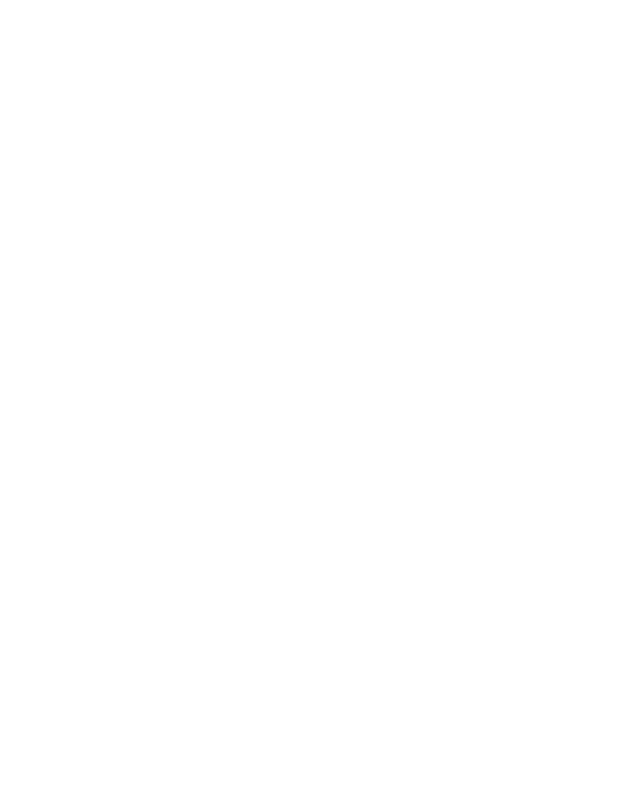
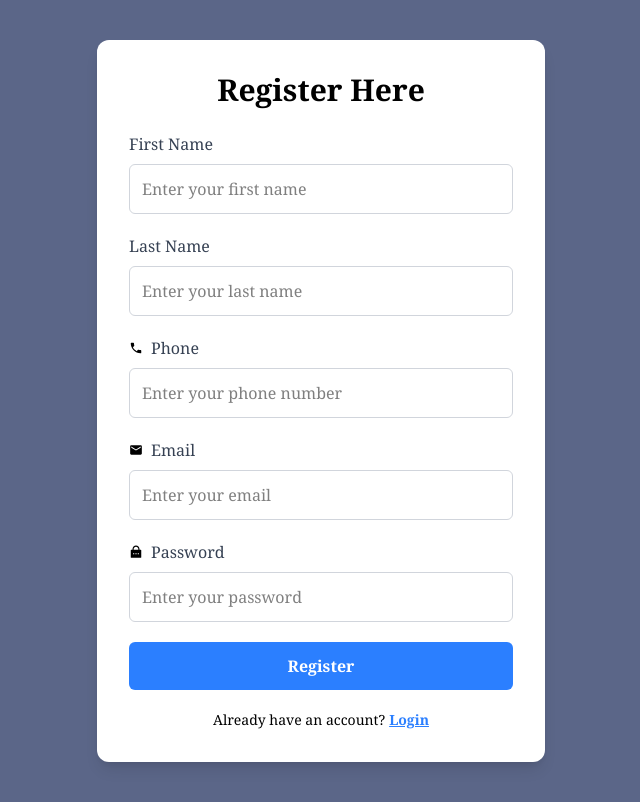
Before and after one commit to Aashishh05/Student-Management-System, a React app in the folder Frontend/: page /RegisterForm in a window 1280 px wide. Before the commit this address had no page. Shown: the whole page, without its empty margins (319-959 px from the left). Built offline with nearby package versions, Linux system fonts and the light colour scheme; the HTML template or start-up script is replaced by a standard one.

Commit message:
login and registration page created

```diff
--- a/Frontend/src/app.jsx
+++ b/Frontend/src/app.jsx
@@ -10,6 +10,8 @@
 import Courses from './pages/Courses'
 import StudentDetails from './pages/StudentDetails'
 import TeacherDetails from './pages/TeacherDetails'
+import LoginForm from './pages/LoginForm'
+import RegisterForm from './pages/RegisterForm'
 const App = () => {
   return (
     <div>
@@ -29,6 +31,8 @@
         <Route path='/CoursesForm/:id' element={<CoursesForm />} />
         <Route path='/StudentDetails/:id' element={<StudentDetails />} />
         <Route path='/TeacherDetails/:id' element={<TeacherDetails />} />
+        <Route path='/LoginForm' element={<LoginForm/>} />
+        <Route path='/RegisterForm' element={<RegisterForm />} />
       </Routes>
     </div>
   )
--- /dev/null
+++ b/Frontend/src/pages/LoginForm.jsx
@@ -0,0 +1,101 @@
+import React, { useState } from "react";
+import { MdEmail } from "react-icons/md";
+import { RiLockPasswordFill } from "react-icons/ri";
+import { useNavigate } from "react-router-dom";
+
+const LoginForm = () => {
+  const nav = useNavigate();
+
+  const [formData, setFormData] = useState({
+    email: "",
+    password: "",
+  });
+
+  const handleChange = (e) => {
+    setFormData({
+      ...formData,
+      [e.target.name]: e.target.value,
+    });
+  };
+
+  const handleSubmit = (e) => {
+    e.preventDefault();
+
+    console.log(formData);
+  };
+
+  return (
+    <div className="min-h-screen flex items-center justify-center bg-blue-950/70">
+      <div className="bg-white p-8 rounded-xl shadow-lg w-full max-w-sm">
+        <h1 className="text-3xl font-serif font-bold text-center mb-6">
+          Login
+        </h1>
+
+        <form onSubmit={handleSubmit} className="space-y-5">
+          <div>
+            <label className="flex items-center gap-2 mb-2 font-serif font-medium text-gray-700">
+              <MdEmail className="text-sm text-black" />
+              Email
+            </label>
+
+            <input
+              type="email"
+              name="email"
+              value={formData.email}
+              onChange={handleChange}
+              placeholder="Enter your email"
+              required
+              className="w-full border font-serif border-gray-300 p-3 rounded-md outline-none focus:ring-1 focus:ring-blue-300"
+            />
+          </div>
+
+          <div>
+            <label className="flex items-center gap-2 mb-2 font-serif font-medium text-gray-700">
+              <RiLockPasswordFill className="text-sm text-black" />
+              Password
+            </label>
+
+            <input
+              type="password"
+              name="password"
+              value={formData.password}
+              onChange={handleChange}
+              placeholder="Enter your password"
+              required
+              className="w-full border font-serif border-gray-300 p-3 rounded-md outline-none focus:ring-1 focus:ring-blue-300"
+            />
+          </div>
+
+          <div className="flex items-center justify-between text-sm font-serif">
+            <div className="flex items-center gap-2">
+              <input type="checkbox" />
+              <span>Remember Me</span>
+            </div>
+
+            <h1 className="underline cursor-pointer text-blue-500">
+              Forgot Password?
+            </h1>
+          </div>
+          <button
+            type="submit"
+            className="w-full bg-blue-500 hover:bg-blue-600 text-white p-3 font-serif rounded-md transition duration-300 font-semibold cursor-pointer"
+          >
+            Login
+          </button>
+
+          <p className="font-serif text-sm flex justify-center">
+            Don't have an account?
+            <span
+              className="font-bold cursor-pointer underline text-blue-500"
+              onClick={() => nav("/RegisterForm")}
+            >
+              Register
+            </span>
+          </p>
+        </form>
+      </div>
+    </div>
+  );
+};
+
+export default LoginForm;
--- /dev/null
+++ b/Frontend/src/pages/RegisterForm.jsx
@@ -0,0 +1,142 @@
+import React, { useState } from "react";
+import { MdEmail, MdPhone } from "react-icons/md";
+import { RiLockPasswordFill } from "react-icons/ri";
+import { IoLocationSharp } from "react-icons/io5";
+import { useNavigate } from "react-router-dom";
+
+const RegisterForm = () => {
+  const nav = useNavigate();
+  const [formData, setFormData] = useState({
+    first_name: "",
+    last_name: "",
+    phone: "",
+    email: "",
+    password: "",
+  });
+
+  const handleChange = (e) => {
+    setFormData({
+      ...formData,
+      [e.target.name]: e.target.value,
+    });
+  };
+
+  const handleSubmit = (e) => {
+    e.preventDefault();
+
+    console.log(formData);
+  };
+
+  return (
+    <div className="min-h-screen flex items-center justify-center bg-blue-950/70 py-10">
+      <div className="bg-white p-8 rounded-xl shadow-lg w-full max-w-md">
+        <h1 className="text-3xl font-serif font-bold text-center mb-6">
+          Register Here
+        </h1>
+
+        <form onSubmit={handleSubmit} className="space-y-5">
+          <div>
+            <label className="flex items-center gap-2 mb-2 font-serif font-medium text-gray-700">
+              First Name
+            </label>
+
+            <input
+              type="text"
+              name="first_name"
+              value={formData.first_name}
+              onChange={handleChange}
+              placeholder="Enter your first name"
+              required
+              className="w-full border font-serif border-gray-300 p-3 rounded-md outline-none focus:ring-1 focus:ring-blue-300"
+            />
+          </div>
+
+          <div>
+            <label className="flex items-center gap-2 mb-2 font-serif font-medium text-gray-700">
+              Last Name
+            </label>
+
+            <input
+              type="text"
+              name="last_name"
+              value={formData.last_name}
+              onChange={handleChange}
+              placeholder="Enter your last name"
+              className="w-full border font-serif border-gray-300 p-3 rounded-md outline-none focus:ring-1 focus:ring-blue-300"
+            />
+          </div>
+
+          <div>
+            <label className="flex items-center gap-2 mb-2 font-serif font-medium text-gray-700">
+              <MdPhone className="text-sm text-black" />
+              Phone
+            </label>
+
+            <input
+              type="text"
+              name="phone"
+              value={formData.phone}
+              onChange={handleChange}
+              placeholder="Enter your phone number"
+              required
+              className="w-full border font-serif border-gray-300 p-3 rounded-md outline-none focus:ring-1 focus:ring-blue-300"
+            />
+          </div>
+
+          <div>
+            <label className="flex items-center gap-2 mb-2 font-serif font-medium text-gray-700">
+              <MdEmail className="text-sm text-black" />
+              Email
+            </label>
+
+            <input
+              type="email"
+              name="email"
+              value={formData.email}
+              onChange={handleChange}
+              placeholder="Enter your email"
+              required
+              className="w-full border font-serif border-gray-300 p-3 rounded-md outline-none focus:ring-1 focus:ring-blue-300"
+            />
+          </div>
+
+          <div>
+            <label className="flex items-center gap-2 mb-2 font-serif font-medium text-gray-700">
+              <RiLockPasswordFill className="text-sm text-black" />
+              Password
+            </label>
+
+            <input
+              type="password"
+              name="password"
+              value={formData.password}
+              onChange={handleChange}
+              placeholder="Enter your password"
+              required
+              className="w-full border font-serif border-gray-300 p-3 rounded-md outline-none focus:ring-1 focus:ring-blue-300"
+            />
+          </div>
+
+          <button
+            type="submit"
+            className="w-full bg-blue-500 hover:bg-blue-600 text-white p-3 font-serif rounded-md transition duration-300 font-semibold"
+          >
+            Register
+          </button>
+
+          <p className="font-serif text-sm flex justify-center gap-1">
+            Already have an account?
+            <span
+              className="font-bold cursor-pointer underline text-blue-500"
+              onClick={() => nav("/LoginForm")}
+            >
+              Login
+            </span>
+          </p>
+        </form>
+      </div>
+    </div>
+  );
+};
+
+export default RegisterForm;
```
